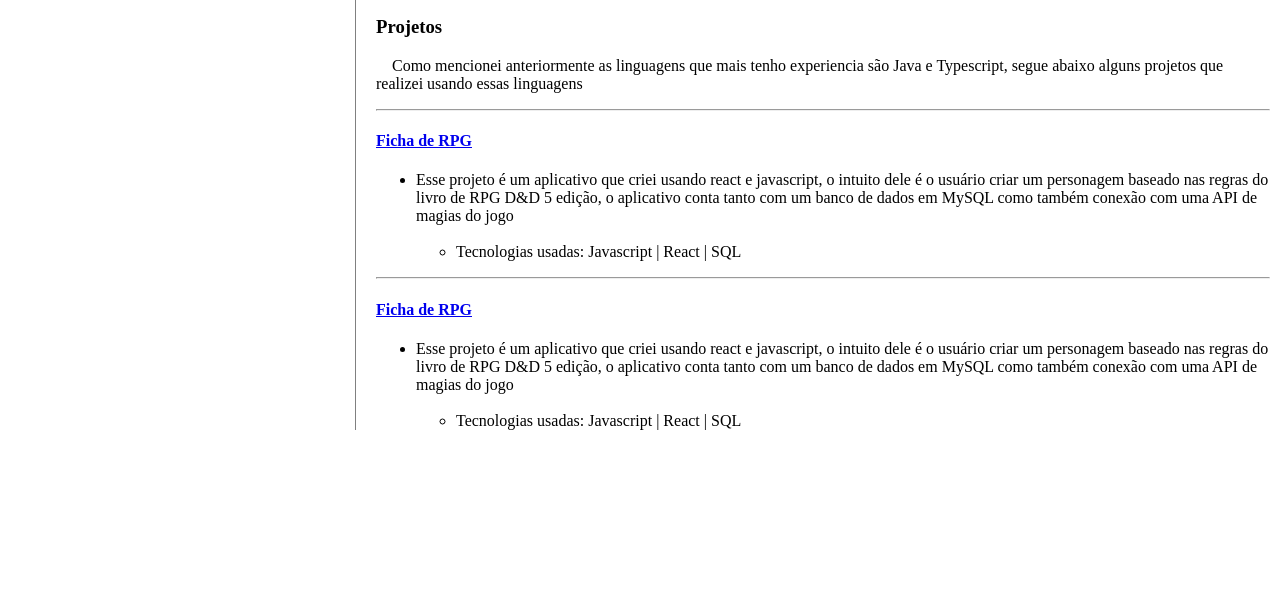
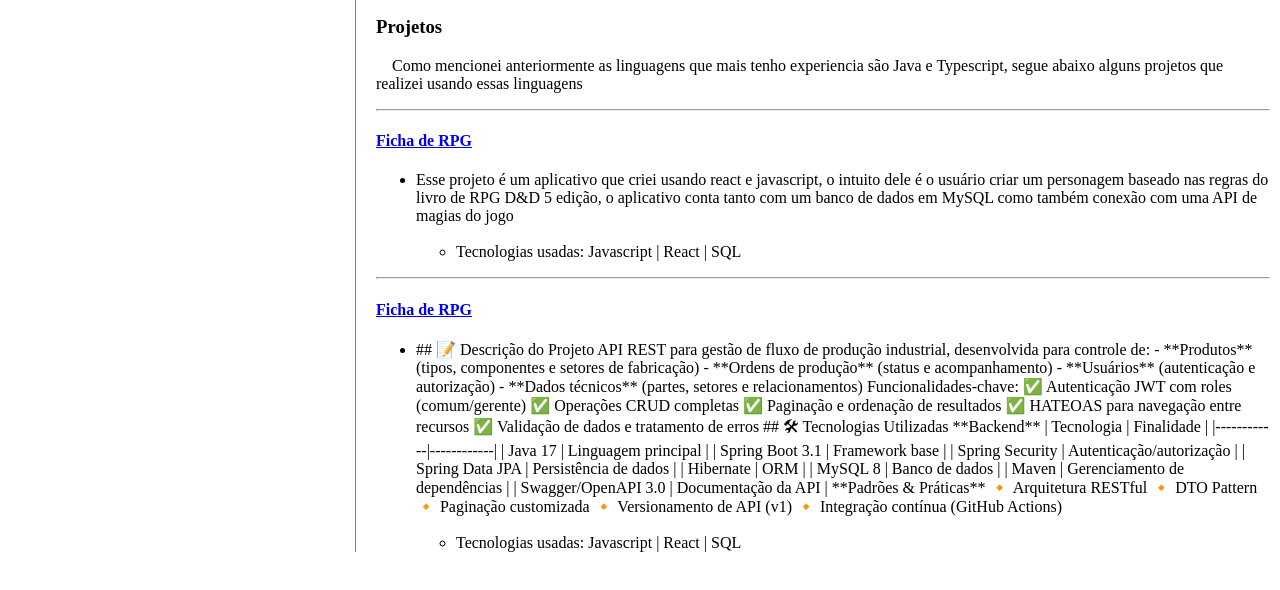
Before and after one commit to Athirson-Pequeno/portifolio, a plain HTML site: page index.html in a window 1280 px wide. Shown: the part 458-1048 px from the top of the page. Before the commit the page ends 935 px from the top, so only its background shows below. Drawn offline with Linux system fonts and the light colour scheme.

Commit message:
Projetos adiconados

```diff
--- a/index.html
+++ b/index.html
@@ -140,11 +140,41 @@
 			  </h4>
 			<ul>
 				<li>
-				  Esse projeto é um aplicativo que criei usando react e
-				  javascript, o intuito dele é o usuário criar um personagem
-				  baseado nas regras do livro de RPG D&D 5 edição, o aplicativo
-				  conta tanto com um banco de dados em MySQL como também conexão
-				  com uma API de magias do jogo
+					## 📝 Descrição do Projeto
+
+					API REST para gestão de fluxo de produção industrial, desenvolvida para controle de:
+					- **Produtos** (tipos, componentes e setores de fabricação)
+					- **Ordens de produção** (status e acompanhamento)
+					- **Usuários** (autenticação e autorização)
+					- **Dados técnicos** (partes, setores e relacionamentos)
+
+					Funcionalidades-chave:
+					✅ Autenticação JWT com roles (comum/gerente)
+					✅ Operações CRUD completas
+					✅ Paginação e ordenação de resultados
+					✅ HATEOAS para navegação entre recursos
+					✅ Validação de dados e tratamento de erros
+
+					## 🛠 Tecnologias Utilizadas
+
+					**Backend**
+					| Tecnologia | Finalidade |
+					|------------|------------|
+					| Java 17 | Linguagem principal |
+					| Spring Boot 3.1 | Framework base |
+					| Spring Security | Autenticação/autorização |
+					| Spring Data JPA | Persistência de dados |
+					| Hibernate | ORM |
+					| MySQL 8 | Banco de dados |
+					| Maven | Gerenciamento de dependências |
+					| Swagger/OpenAPI 3.0 | Documentação da API |
+
+					**Padrões & Práticas**
+					🔸 Arquitetura RESTful
+					🔸 DTO Pattern
+					🔸 Paginação customizada
+					🔸 Versionamento de API (v1)
+					🔸 Integração contínua (GitHub Actions)
 				</li>
 				<br />
 				<ul>
```
